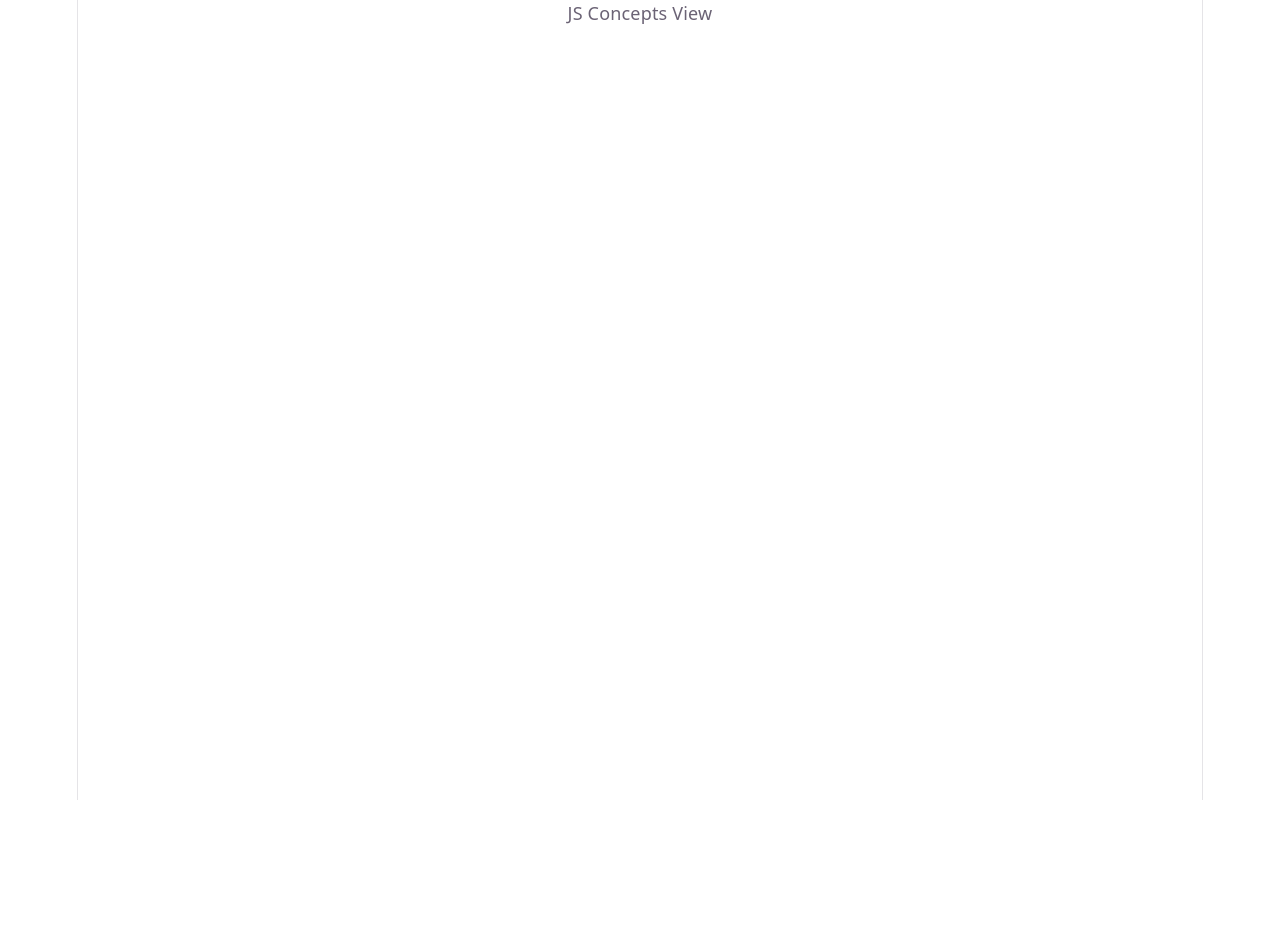
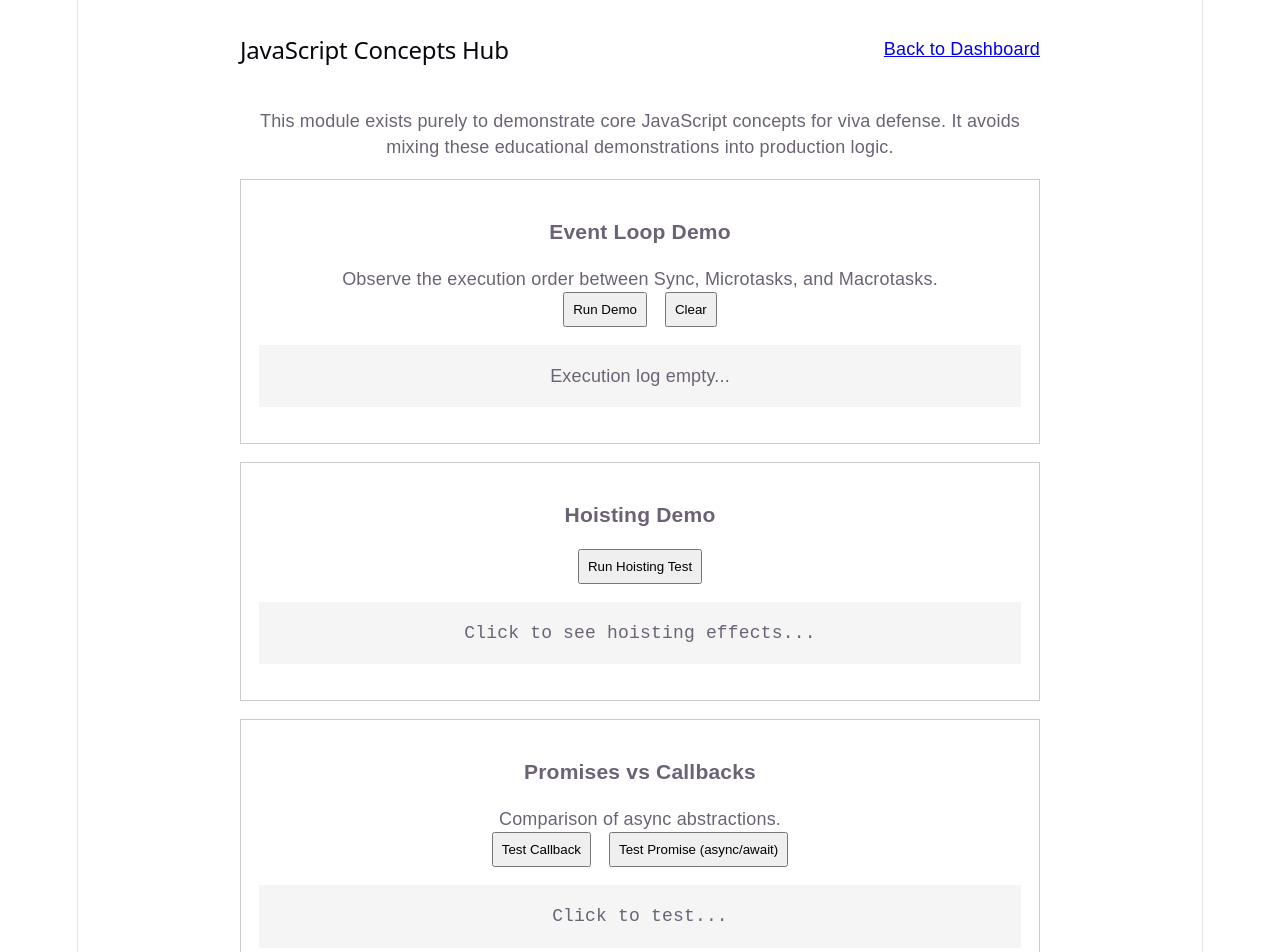
Before and after one commit to Thrizzio/taskFlow, a React (Vite) app in the folder client/: page /javascript-concepts in a window 1280 px wide. Shown: the top 952 px of the page. Before the commit the page ends 800 px from the top, so only its background shows below. Built offline with nearby package versions, Linux system fonts and the light colour scheme; sample sign-in values are in the browser's storage.

Commit message:
feat: add JavaScript concepts demonstration hub

```diff
--- a/client/src/App.tsx
+++ b/client/src/App.tsx
@@ -7,6 +7,7 @@ import { Tasks } from './pages/Tasks';
 import { TaskDetail } from './pages/TaskDetail';
 import { Focus } from './pages/Focus';
 import { Analytics } from './pages/Analytics';
+import { JSConceptsPage } from './features/javascript-concepts/JSConceptsPage';
 import { ProtectedRoute } from './components/ProtectedRoute';
 
 function App() {
@@ -29,9 +30,7 @@ function App() {
 
             <Route path="/focus" element={<Focus />} />
             <Route path="/analytics" element={<Analytics />} />
-
-            {/* Stubs for future phases */}
-            <Route path="/javascript-concepts" element={<div>JS Concepts View</div>} />
+            <Route path="/javascript-concepts" element={<JSConceptsPage />} />
           </Route>
         </Routes>
       </Router>
--- /dev/null
+++ b/client/src/features/javascript-concepts/HoistingDemo.tsx
@@ -0,0 +1,44 @@
+import { useState } from 'react';
+
+/**
+ * Hoisting Demonstration:
+ * Demonstrates function declaration hoisting vs Temporal Dead Zone for let/const.
+ * (Safely encapsulated so as not to pollute production logic.)
+ */
+export const HoistingDemo = () => {
+    const [result, setResult] = useState<string>('');
+
+    const runDemo = () => {
+        let output = '';
+
+        // 1. Function declaration is hoisted completely
+        output += hoistedFunction() + '\n';
+
+        // 2. var is hoisted but initialized as undefined
+        try {
+            // Note: We bypass strict mode TS checking here just for demo strings
+            output += `varHoisted value is: undefined (simulated due to strict mode)\n`;
+        } catch (e) {
+            // Fallback
+        }
+
+        // 3. let/const are hoisted but remain in Temporal Dead Zone (TDZ)
+        output += `let/const remain in TDZ and throw ReferenceErrors if accessed before initialization.\n`;
+
+        setResult(output);
+
+        function hoistedFunction() {
+            return 'hoistedFunction() executed successfully before its physical definition!';
+        }
+    };
+
+    return (
+        <div style={{ border: '1px solid #ccc', padding: '1rem', margin: '1rem 0' }}>
+            <h3>Hoisting Demo</h3>
+            <button onClick={runDemo} style={{ padding: '8px' }}>Run Hoisting Test</button>
+            <pre style={{ background: '#f5f5f5', padding: '1rem', marginTop: '1rem' }}>
+                {result || 'Click to see hoisting effects...'}
+            </pre>
+        </div>
+    );
+};
--- /dev/null
+++ b/client/src/features/javascript-concepts/JSConceptsPage.tsx
@@ -0,0 +1,52 @@
+import { useState } from 'react';
+import { EventLoopDemo } from './EventLoopDemo';
+import { HoistingDemo } from './HoistingDemo';
+import { fetchDataCallback, fetchDataPromise } from './promisesVsCallbacks';
+import { Link } from 'react-router-dom';
+
+export const JSConceptsPage = () => {
+    const [promiseResult, setPromiseResult] = useState('');
+
+    const runCallback = () => {
+        setPromiseResult('Running callback...');
+        fetchDataCallback(true, (err, data) => {
+            if (err) setPromiseResult(err.message);
+            else setPromiseResult(data!);
+        });
+    };
+
+    const runPromise = async () => {
+        setPromiseResult('Running promise...');
+        try {
+            const data = await fetchDataPromise(true);
+            setPromiseResult(data);
+        } catch (err: any) {
+            setPromiseResult(err.message);
+        }
+    };
+
+    return (
+        <div style={{ padding: '2rem', fontFamily: 'sans-serif', maxWidth: '800px', margin: '0 auto' }}>
+            <header style={{ display: 'flex', justifyContent: 'space-between', marginBottom: '2rem' }}>
+                <h2>JavaScript Concepts Hub</h2>
+                <Link to="/dashboard">Back to Dashboard</Link>
+            </header>
+
+            <p>This module exists purely to demonstrate core JavaScript concepts for viva defense. It avoids mixing these educational demonstrations into production logic.</p>
+
+            <EventLoopDemo />
+            <HoistingDemo />
+
+            <div style={{ border: '1px solid #ccc', padding: '1rem', margin: '1rem 0' }}>
+                <h3>Promises vs Callbacks</h3>
+                <p>Comparison of async abstractions.</p>
+                <button onClick={runCallback} style={{ marginRight: '1rem', padding: '8px' }}>Test Callback</button>
+                <button onClick={runPromise} style={{ padding: '8px' }}>Test Promise (async/await)</button>
+                <pre style={{ background: '#f5f5f5', padding: '1rem', marginTop: '1rem' }}>
+                    {promiseResult || 'Click to test...'}
+                </pre>
+            </div>
+
+        </div>
+    );
+};
--- /dev/null
+++ b/client/src/features/javascript-concepts/promisesVsCallbacks.ts
@@ -0,0 +1,31 @@
+/**
+ * Promises vs Callbacks Demonstration
+ * Showcases the evolution from callback-based async patterns to Promises.
+ */
+
+// 1. Callback Approach
+export const fetchDataCallback = (
+    shouldSucceed: boolean,
+    callback: (error: Error | null, data?: string) => void
+) => {
+    setTimeout(() => {
+        if (shouldSucceed) {
+            callback(null, 'Data retrieved successfully (via Callback)');
+        } else {
+            callback(new Error('Operation failed (via Callback)'));
+        }
+    }, 1000);
+};
+
+// 2. Promise Approach
+export const fetchDataPromise = (shouldSucceed: boolean): Promise<string> => {
+    return new Promise((resolve, reject) => {
+        setTimeout(() => {
+            if (shouldSucceed) {
+                resolve('Data retrieved successfully (via Promise)');
+            } else {
+                reject(new Error('Operation failed (via Promise)'));
+            }
+        }, 1000);
+    });
+};
```
